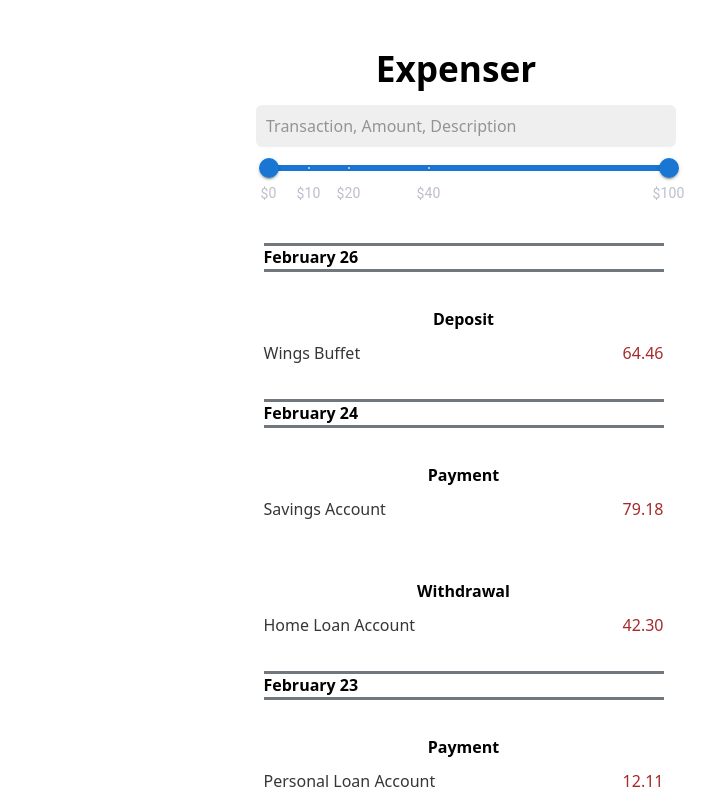
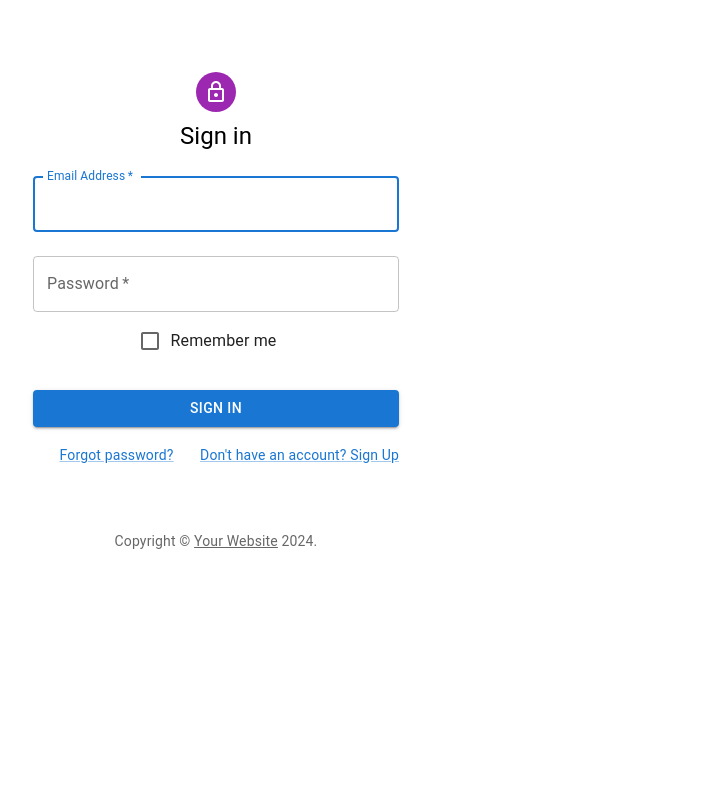
Before and after one commit to Amagon96/expenser-client, a React (Vite) app: page / in a window 1280 px wide. Shown: the top 800 px of the page, without its empty margins (184-899 px from the left). Built offline with nearby package versions, Linux system fonts and the light colour scheme.

Commit message:
Create login page

```diff
--- a/package.json
+++ b/package.json
@@ -15,7 +15,8 @@
     "@mui/icons-material": "^5.15.10",
     "@mui/material": "^5.15.10",
     "react": "^18.2.0",
-    "react-dom": "^18.2.0"
+    "react-dom": "^18.2.0",
+    "react-router-dom": "^6.22.1"
   },
   "devDependencies": {
     "@faker-js/faker": "^8.4.1",
--- a/src/App.css
+++ b/src/App.css
@@ -17,6 +17,23 @@
   align-items: center;
   width: 100%;
   max-width: 1200px;
+}
+
+.login-page {
+  display: flex;
+  flex-direction: column;
+  justify-content: center;
+  align-items: center;
+  width: 75%;
+  height: 100%;
+
+  position: absolute;
+  top:0;
+  bottom: 0;
+  left: 0;
+  right: 0;
+
+  margin: auto;
 }
 
 input {
@@ -94,3 +111,11 @@
 .transaction-container p.description {
   text-align: left;
 }
+
+a {
+  margin-left: 20px;
+}
+
+button {
+  display: inline-block;
+}
--- a/src/App.jsx
+++ b/src/App.jsx
@@ -4,6 +4,7 @@
 import { useExpenses } from './hooks/useExpenses.js'
 import Slider from '@mui/material/Slider'
 import { Box } from '@mui/material'
+import { Login } from './components/Login.jsx'
 
 const marks = [
   {
@@ -63,45 +64,46 @@
   }
 
   return (
-    <div className='page'>
-      <header>
-        <h1>Expenser</h1>
-        <form onSubmit={handleSubmit}>
-          <input
-            placeholder='Transaction, Amount, Description'
-            onChange={handleChange}
-            value={query}
-          />
-        </form>
-      </header>
-      <Box
-        sx={{
-          width: '50%',
-          display: 'flex',
-          justifyContent: 'center',
-          marginLeft: '25px'
-        }}
-      >
-        <Slider
-          sx={{
-            '.MuiSlider-markLabel': {
-              color: '#bcbfcc'
-            }
-          }}
-          value={value}
-          getAriaLabel={() => 'Temperature range'}
-          getAriaValueText={valuetext}
-          onChange={handleSliderChange}
-          step={10}
-          marks={marks}
-          valueLabelDisplay='auto'
-          disableSwap
-        />
-      </Box>
-      <main>
-        <Expenses expenses={expenses} />
-      </main>
-    </div>
+    <Login />
+    // <div className='page'>
+    //   <header>
+    //     <h1>Expenser</h1>
+    //     <form onSubmit={handleSubmit}>
+    //       <input
+    //         placeholder='Transaction, Amount, Description'
+    //         onChange={handleChange}
+    //         value={query}
+    //       />
+    //     </form>
+    //   </header>
+    //   <Box
+    //     sx={{
+    //       width: '50%',
+    //       display: 'flex',
+    //       justifyContent: 'center',
+    //       marginLeft: '25px'
+    //     }}
+    //   >
+    //     <Slider
+    //       sx={{
+    //         '.MuiSlider-markLabel': {
+    //           color: '#bcbfcc'
+    //         }
+    //       }}
+    //       value={value}
+    //       getAriaLabel={() => 'Temperature range'}
+    //       getAriaValueText={valuetext}
+    //       onChange={handleSliderChange}
+    //       step={10}
+    //       marks={marks}
+    //       valueLabelDisplay='auto'
+    //       disableSwap
+    //     />
+    //   </Box>
+    //   <main>
+    //     <Expenses expenses={expenses} />
+    //   </main>
+    // </div>
   )
 }
 
--- /dev/null
+++ b/src/components/Login.jsx
@@ -0,0 +1,137 @@
+import * as React from 'react'
+import Avatar from '@mui/material/Avatar'
+import Button from '@mui/material/Button'
+import CssBaseline from '@mui/material/CssBaseline'
+import TextField from '@mui/material/TextField'
+import FormControlLabel from '@mui/material/FormControlLabel'
+import Checkbox from '@mui/material/Checkbox'
+import Link from '@mui/material/Link'
+import Grid from '@mui/material/Grid'
+import Box from '@mui/material/Box'
+import LockOutlinedIcon from '@mui/icons-material/LockOutlined'
+import Typography from '@mui/material/Typography'
+import Container from '@mui/material/Container'
+import { createTheme, ThemeProvider } from '@mui/material/styles'
+import { useState } from 'react'
+
+function Copyright (props) {
+  return (
+    <Typography variant='body2' color='text.secondary' align='center' {...props}>
+      {'Copyright © '}
+      <Link color='inherit' href='https://mui.com/'>
+        Your Website
+      </Link>{' '}
+      {new Date().getFullYear()}
+      .
+    </Typography>
+  )
+}
+
+// TODO remove, this demo shouldn't need to reset the theme.
+
+const defaultTheme = createTheme()
+
+export function Login () {
+  const [input, setInput] = useState({
+    username: '',
+    password: ''
+  })
+
+  const handleSubmitEvent = (e) => {
+    e.preventDefault()
+    if (input.username !== '' && input.password !== '') {
+      // dispatch action from hooks
+    }
+    alert('please provide a valid input')
+  }
+
+  const handleInput = (e) => {
+    console.log('handleInput')
+    const { name, value } = e.target
+    setInput((prev) => ({
+      ...prev,
+      [name]: value
+    }))
+  }
+
+  const handleSubmit = (event) => {
+    event.preventDefault()
+    const data = new FormData(event.currentTarget)
+    console.log({
+      email: data.get('email'),
+      password: data.get('password')
+    })
+  }
+
+  return (
+    <ThemeProvider theme={defaultTheme}>
+      <Container component='main'>
+        <CssBaseline />
+        <Box
+          sx={{
+            marginTop: 8,
+            display: 'flex',
+            flexDirection: 'column',
+            alignItems: 'center'
+          }}
+        >
+          <Avatar sx={{ m: 1, bgcolor: 'secondary.main' }}>
+            <LockOutlinedIcon />
+          </Avatar>
+          <Typography component='h1' variant='h5'>
+            Sign in
+          </Typography>
+          <Box component='form' onSubmit={handleSubmit} noValidate sx={{ mt: 1 }}>
+            <TextField
+              onChange={handleInput}
+              margin='normal'
+              required
+              fullWidth
+              id='email'
+              label='Email Address'
+              name='email'
+              autoComplete='email'
+              autoFocus
+            />
+            <TextField
+              onChange={handleInput}
+              margin='normal'
+              required
+              fullWidth
+              name='password'
+              label='Password'
+              type='password'
+              id='password'
+              autoComplete='current-password'
+            />
+            <FormControlLabel
+              control={<Checkbox value='remember' color='primary' />}
+              label='Remember me'
+            />
+            <Button
+              type='submit'
+              fullWidth
+              variant='contained'
+              sx={{ mt: 3, mb: 2 }}
+            >
+              Sign In
+            </Button>
+            <Grid container>
+              <Grid item xs>
+                <Link href='#' variant='body2'>
+                  Forgot password?
+                </Link>
+              </Grid>
+              <Grid item>
+                <Link href='#' variant='body2'>
+                  Don't have an account? Sign Up
+                </Link>
+              </Grid>
+            </Grid>
+          </Box>
+        </Box>
+        <Copyright sx={{ mt: 8, mb: 4 }} />
+      </Container>
+    </ThemeProvider>
+  )
+}
```
Also changed, not shown: 1 other file (tests, documents, lock files or other folders).
